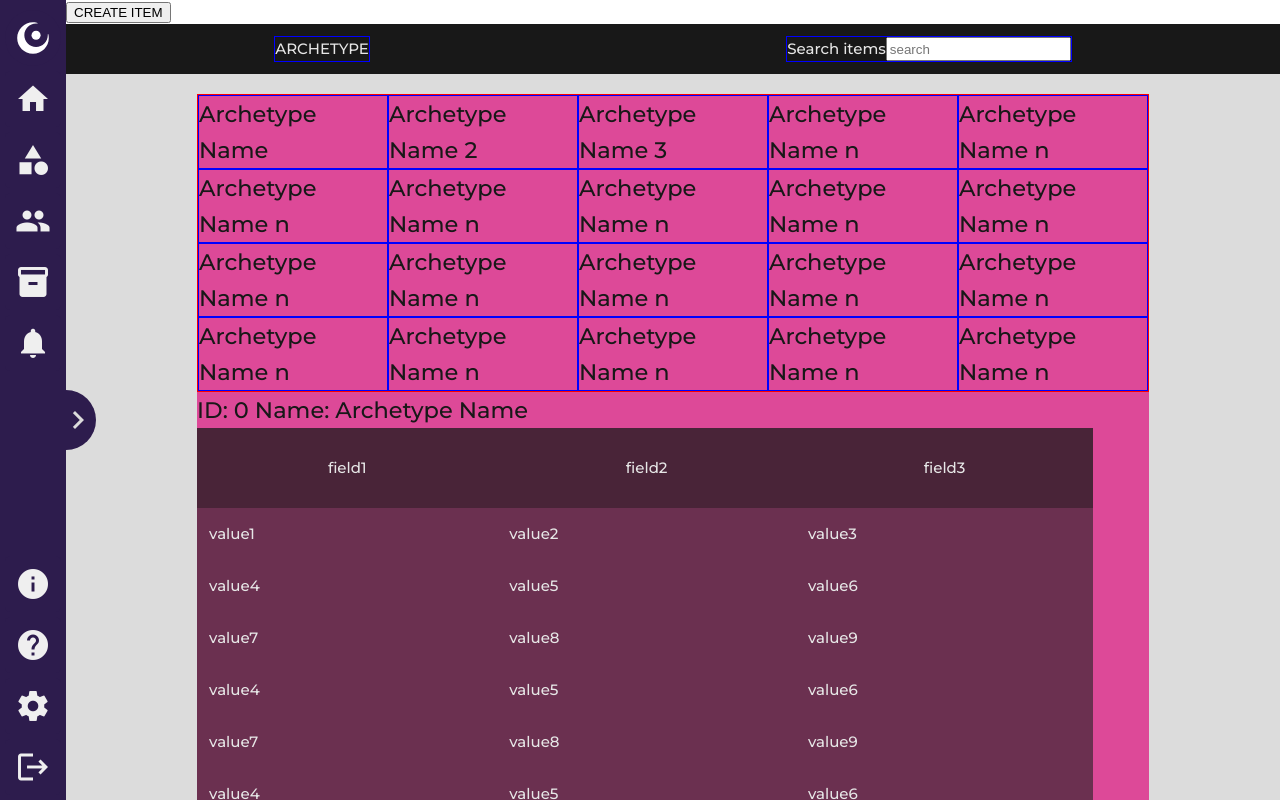
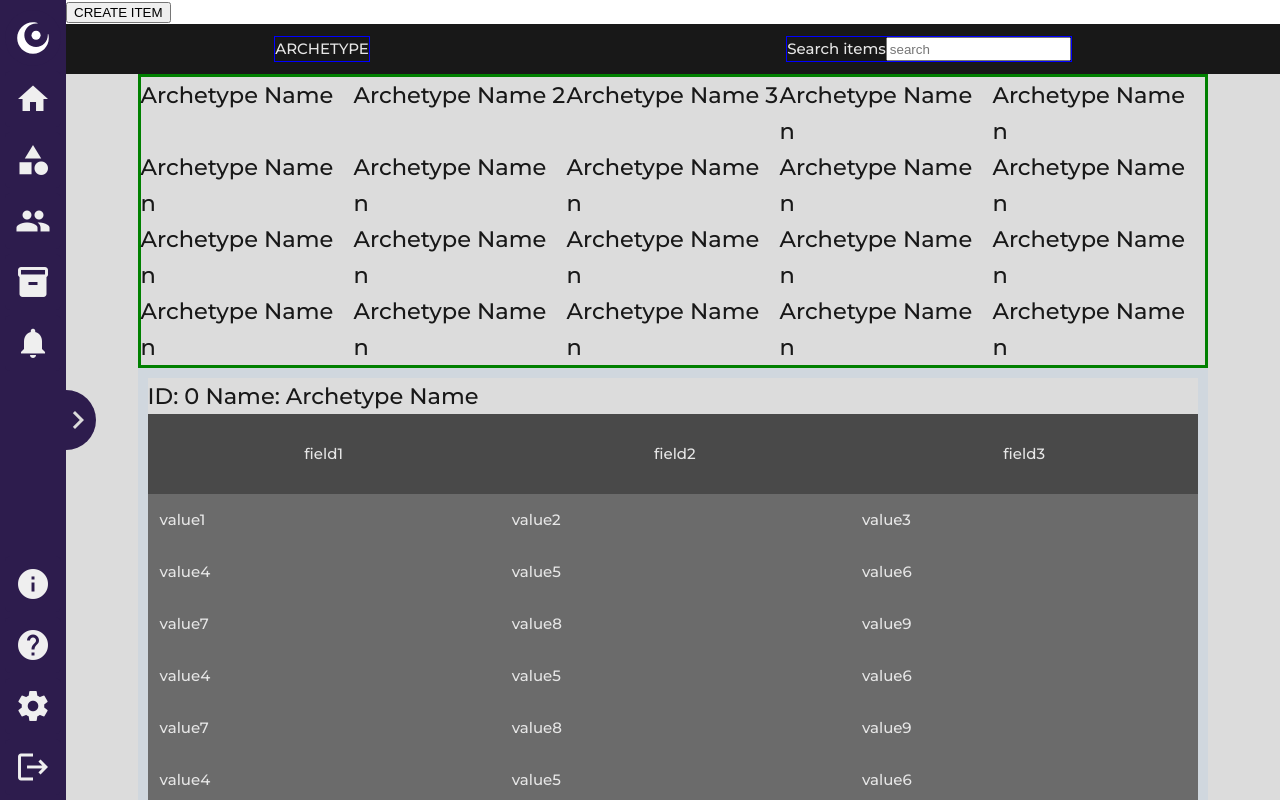
Before and after one commit to Appl3s-3/Aphelia-Front, a Vue app: page /items in a window 1280 px wide. Shown: the top 800 px of the page. Built offline with nearby package versions, Linux system fonts and the light colour scheme.

Commit message:
did nothing

```diff
--- a/src/css/themeOfApheleia.css
+++ b/src/css/themeOfApheleia.css
@@ -9,7 +9,7 @@
     --aph-dark2a: rgba(24, 24, 24, 0.75);
     --aph-dark3a: rgba(32, 32, 32, 0.6);
 
-    --aph-border: rgb(0, 0, 0);
+    --aph-border: rgb(208, 215, 222);
 
     --aph-light1: rgb(220, 220, 220);
     --aph-light2: rgb(200, 200, 200);
--- a/src/views/Items.vue
+++ b/src/views/Items.vue
@@ -5,6 +5,8 @@ import { useInventory } from '../store/useInventory'
 const inventoryStore = useInventory()
 
 let fieldToSort = []
+
+let activeTab = 3;
 
 // Loop through the schemes and append {field, direction} to fieldToSort[]
 // inventoryStore.schemes.forEach(scheme => fieldToSortBy.push({
@@ -126,7 +128,8 @@ const toggle_tabs = () => {
     --filter-horizontal-margin: 15px;
 
     --table-horizontal-margin: 0;
-    --table-vertical-padding: 20px;
+    --table-vertical-padding: 0;
+    --table-horizontal-padding: 0;
 
     --table-heading-vertical-padding: 28px;
 
@@ -163,7 +166,7 @@ const toggle_tabs = () => {
 }
 
 /* items-filters-left and items-filters-right (The children, which are divs, of the items-filters-container) */
-.items-filters-container>div {
+.items-filters-container > div {
     display: inline-flex;
     flex-flow: row nowrap;
 }
@@ -194,8 +197,7 @@ const toggle_tabs = () => {
 }
 
 .items-display-container > div {
-    width: 80%;
-    background-color: var(--aph-pink);
+    width: 90%;
 
 }
 
@@ -204,19 +206,19 @@ const toggle_tabs = () => {
     flex-flow: row wrap;
     justify-content: stretch;
     align-items: baseline;
-    border: 1px solid red;
+    border: 3px solid green;
 }
 
 .items-tab {
     width: 20%;
-    border: 1px solid blue;
 }
 
 /* Table */
 
 .items-table-container {
-    margin: 0 auto;
-    /* padding: var(--table-vertical-padding) 1%; */
+    margin: 0;
+    border: 10px solid var(--aph-border);
+    padding: var(--table-vertical-padding) var(--table-horizontal-padding);
 }
 
 .table-titles {
@@ -225,7 +227,7 @@ const toggle_tabs = () => {
 }
 
 .items-table {
-    width: 70vw;
+    width: 100%;
     /* TODO: Change the width based off the number of item fields */
     margin: 0 var(--table-horizontal-margin);
 
--- a/src/views/Landing.vue
+++ b/src/views/Landing.vue
@@ -51,9 +51,21 @@ const student_login_click = () => {
 <template>
     <div class="landing landing-container">
         <div class="landing-layout">
-            <div class="landing-component landing-left">
+            <div class="landing-logo">
+
+            </div>
+            <div class="landing-text">
+
+            </div>
+            <div class="landing-banner">
+
+            </div>
+            <div class="landing-whitespace">
+
+            </div>
+            <!-- <div class="landing-component landing-left"> -->
                 <!-- Left side of landing page -->
-                <img src="../../assets/logo.svg" alt="Logo">
+                <!-- <img src="../../assets/logo.svg" alt="Logo">
                 <h1 class="apheleia">Aphelia</h1>
                 <h2 class="apheleia">Management Made Simple</h2>
             </div>
@@ -62,9 +74,9 @@ const student_login_click = () => {
                 <line x1="10" y1="25%" x2="10" y2="75%" />
             </svg>
 
-            <div class="landing-component landing-right">
+            <div class="landing-component landing-right"> -->
                 <!-- Right side of landing page (login) -->
-                <input @click="student_login_click" type="submit" value="Student Portal Login" class="apheleia small-area text" />
+                <!-- <input @click="student_login_click" type="submit" value="Student Portal Login" class="apheleia small-area text" /> -->
                 <!-- TODO: Decide whether or not to have a signup
                 <form>
                     <input type="text" name="username" placeholder="Username" class="apheleia small-area text" />
@@ -75,7 +87,7 @@ const student_login_click = () => {
                     <input @click="login_click" type="submit" value="Login" class="apheleia small-area text" />
                 </form>
                 -->
-            </div>
+            <!-- </div> -->
         </div>
         <!-- TODO: Button in the bottom right to toggle light/dark mode -->
         <button type="button" name="toggle-lightness"></button>
@@ -85,7 +97,7 @@ const student_login_click = () => {
 <style scoped>
 .landing-layout {
     display: grid;
-    grid-template: auto / 41% auto auto;
+    grid-template: auto / auto auto auto auto;
     justify-content: center;
     align-items: center;
 }
```
